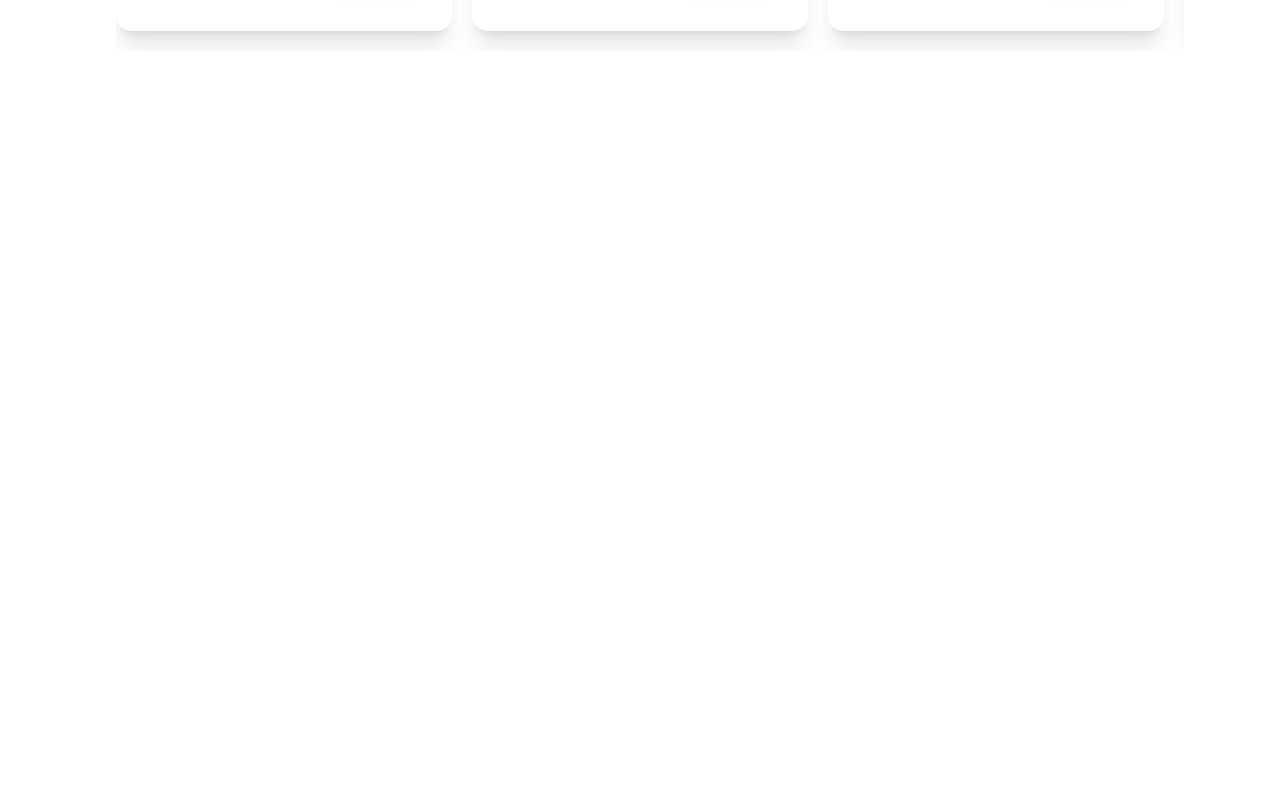
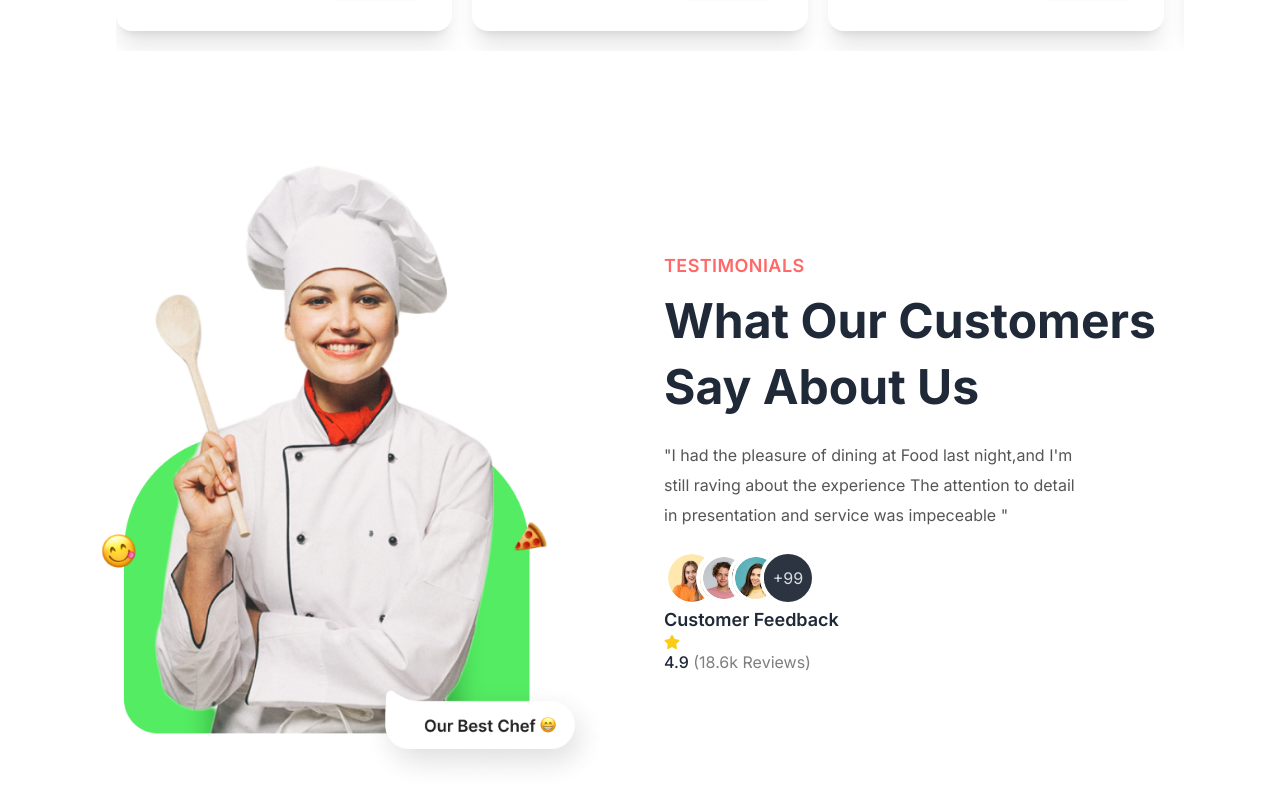
Before and after one commit to geremewatalay/Ye-Enat-Bet-Website, a React (Vite) app in the folder food-client/: page / in a window 1280 px wide. Shown: the part 2152-2948 px from the top of the page. Before the commit the page ends 2283 px from the top, so only its background shows below. Built offline with nearby package versions, Linux system fonts and the light colour scheme.

Commit message:
testimonials commit

```diff
--- a/food-client/src/pages/Home.jsx
+++ b/food-client/src/pages/Home.jsx
@@ -2,6 +2,7 @@ import React from 'react'
 import Banner from '../components/Banner'
 import Categories from './Categories'
 import SpacialDishes from './SpacialDishes'
+import Testimonials from './Testimonials'
 
 
 const Home = () => {
@@ -10,6 +11,7 @@ const Home = () => {
       <Banner/>
       <Categories/>
       <SpacialDishes/>
+      <Testimonials/>
     </div>
   )
 }
--- /dev/null
+++ b/food-client/src/pages/Testimonials.jsx
@@ -0,0 +1,57 @@
+import React from 'react'
+import testimonials from "../../public/images/home/testimonials/testimonials.png"
+import { FaStar } from "react-icons/fa";
+
+const Testimonials = () => {
+  return (
+    <div className='section-container'>
+        <div className='flex flex-col md:flex-row items-center justify-betweeen gap-12'>
+            <div className='md:w-1/2'>
+                <img src={testimonials} alt="" />
+            </div>
+            <div className='md:w-1/2'>
+            <div className='text-left md:w-4/5'>
+                <p className='subtitle'>Testimonials</p>
+                <h2 className='title md:w-[520px]'>What Our Customers Say About Us</h2>
+               <blockquote className='my-5 text-secondary leading-[30px]'>
+                "I had the pleasure of dining at Food last night,and I'm still raving about the experience The attention to detail in presentation and service was impeceable "
+               </blockquote>
+          {/* Avatar */}
+          <div className="avatar-group -space-x-6 rtl:space-x-reverse">
+  <div className="avatar">
+    <div className="w-12">
+      <img src="/images/home/testimonials/testimonial1.png" />
+    </div>
+  </div>
+  <div className="avatar">
+    <div className="w-12">
+      <img src="/images/home/testimonials/testimonial2.png" />
+    </div>
+  </div>
+  <div className="avatar">
+    <div className="w-12">
+      <img src="/images/home/testimonials/testimonial3.png" />
+    </div>
+  </div>
+  <div className="avatar placeholder">
+    <div className="w-12 bg-neutral text-neutral-content">
+      <span>+99</span>
+    </div>
+  </div>
+          </div>
+          <div>
+            <h5 className='text-lg font-semibold'>Customer Feedback</h5>
+            <div className='space-y-1'>
+              <FaStar className ="text-yellow-400"/>
+              <span className='font-medium'>4.9</span> <span className='text-[#807E7E]'>(18.6k Reviews)</span>
+            </div>
+          </div>
+
+       </div>
+       </div>
+       </div>
+       </div>
+        )
+}
+
+export default Testimonials
```
